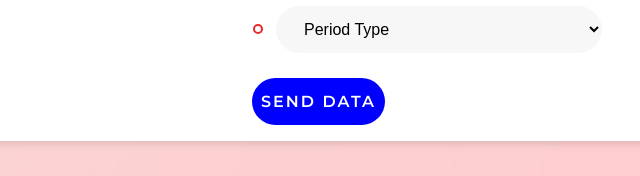
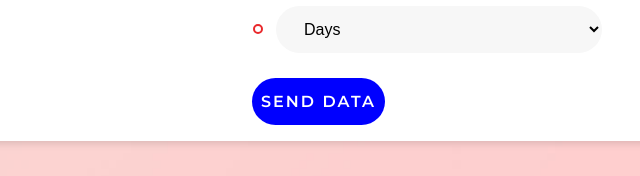
Before and after one commit to chubukas/covid-19SDG, a website: page index.html in a window 1280 px wide. Shown: the part 578-754 px from the top of the page, 403-1043 px from the left. Drawn offline with nearby package versions, Linux system fonts and the light colour scheme.

Commit message:
updated front and back end

```diff
--- a/index.html
+++ b/index.html
@@ -96,7 +96,6 @@
               style="font-size: 1rem;"
               aria-describedby="periodType"
             >
-              <option selected>Period Type</option>
               <option value="days">Days</option>
               <option value="weeks">Weeks</option>
               <option value="months">Months</option>
```
Also changed, not shown: 1 other file.
